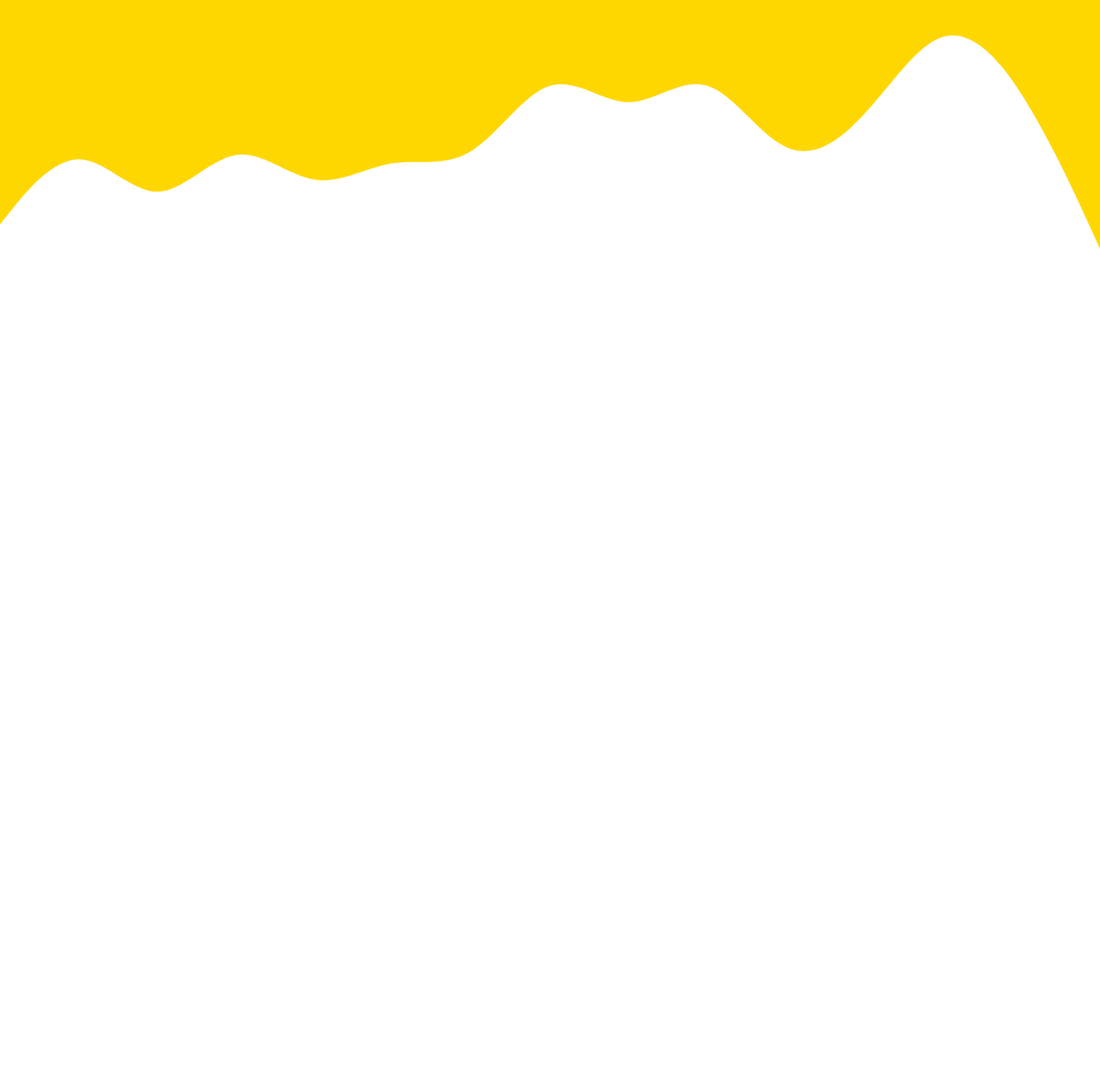
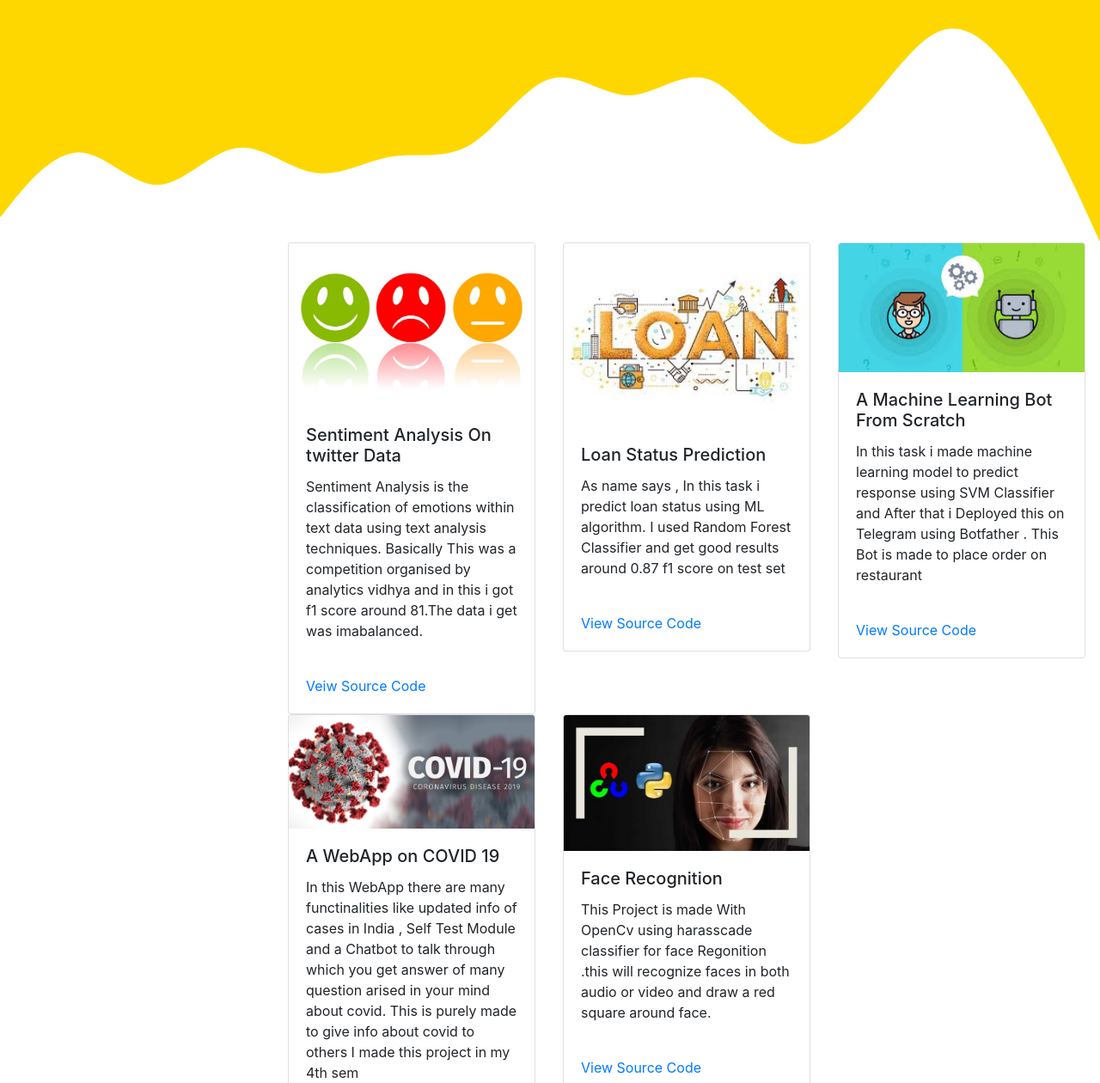
Before and after one commit to chauhanarpit09/My-Portfolio, a plain HTML site: page index.html in a window 1280 px wide. Shown: the part 3482-4742 px from the top of the page at 86% size. Before the commit the page ends 3772 px from the top, so only its background shows below. Drawn offline with nearby package versions, Linux system fonts and the light colour scheme.

Commit message:
updated on 24

```diff
--- a/index.html
+++ b/index.html
@@ -183,22 +183,24 @@
         </div>
     </div>
 
-    <svg xmlns="http://www.w3.org/2000/svg" id= "skillsvg" viewBox="0 0 1440 320"><path fill="#000000" fill-opacity="1" d="M0,288L1440,128L1440,320L0,320Z"></path></svg>
-     <div class="container-fluid" id="area" >
-        <div class="row" style="background:black;">
+    <!--Interest Area-->
+    <svg xmlns="http://www.w3.org/2000/svg" id="skillsvg" viewBox="0 0 1440 320"><path fill="#000000" fill-opacity="1" d="M0,288L1440,128L1440,320L0,320Z"></path></svg>
+     <div class="container-fluid" id="area">
+        <div class="row" style="background:black;padding-top:40px;">
             <div class="col-lg-5 col-md-12 col-12" id="TopSkills">
                 <h1 class="interest">Intrest Area</h1>
             </div>
             <div class="col-lg-2"></div>
-            <div class="col-lg-5 col-md-12 col-12" id = "in">]
+            <div class="col-lg-5 col-md-12 col-12" id ="in">]
                 <h2 id="interest"></h2>
             </div>
         </div>
      </div>
-     <br><br>
-     <svg xmlns="http://www.w3.org/2000/svg"  style="position:absolute" viewBox="0 0 1440 320"><path fill="#000000" fill-opacity="1" d="M0,128L1440,224L1440,0L0,0Z"></path></svg>
+     <svg xmlns="http://www.w3.org/2000/svg" style="position:absolute" viewBox="0 0 1440 320"><path fill="#000000" fill-opacity="1" d="M0,128L1440,224L1440,0L0,0Z"></path></svg>
      <svg xmlns="http://www.w3.org/2000/svg" viewBox="0 0 1440 320"><path fill="#ffd700" fill-opacity="1" d="M0,128L1440,224L1440,320L0,320Z"></path></svg>
 
+
+    <!--My Certificates-->
     <div class="container-fluid" style="background:#ffd700">
         <div class="row">
             <div class="col-md-12 col-12 col-lg-12">
@@ -257,6 +259,78 @@
     </div>
 
     <svg xmlns="http://www.w3.org/2000/svg" viewBox="0 0 1440 320"><path fill="#ffd700" fill-opacity="1" d="M0,288L17.1,266.7C34.3,245,69,203,103,202.7C137.1,203,171,245,206,245.3C240,245,274,203,309,197.3C342.9,192,377,224,411,229.3C445.7,235,480,213,514,208C548.6,203,583,213,617,192C651.4,171,686,117,720,106.7C754.3,96,789,128,823,128C857.1,128,891,96,926,106.7C960,117,994,171,1029,186.7C1062.9,203,1097,181,1131,144C1165.7,107,1200,53,1234,42.7C1268.6,32,1303,64,1337,117.3C1371.4,171,1406,245,1423,282.7L1440,320L1440,0L1422.9,0C1405.7,0,1371,0,1337,0C1302.9,0,1269,0,1234,0C1200,0,1166,0,1131,0C1097.1,0,1063,0,1029,0C994.3,0,960,0,926,0C891.4,0,857,0,823,0C788.6,0,754,0,720,0C685.7,0,651,0,617,0C582.9,0,549,0,514,0C480,0,446,0,411,0C377.1,0,343,0,309,0C274.3,0,240,0,206,0C171.4,0,137,0,103,0C68.6,0,34,0,17,0L0,0Z"></path></svg>
+
+    <!-- Project Section -->
+    <div class="container-fluid">
+        <div class="row">
+            <div class="col-lg-3 col-md-12 col-12 col-sm-12">
+            </div>
+            <div class="col-lg-3 col-md-6 col-sm-12 col-12">
+                <div class="card" style="width: 18rem;">
+                    <img class="card-img-top" src="img/sentiment.jpg" alt="Card image cap">
+                    <div class="card-body">
+                        <h5 class="card-title">Sentiment Analysis On twitter Data</h5>
+                        <p class="card-text">Sentiment Analysis is the classification of emotions within text data using text analysis techniques. Basically This was a competition organised by analytics vidhya and in this i got f1 score around 81.The data i get was imabalanced. </p>
+                    </div>
+                    <div class="card-body">
+                        <a href="https://github.com/chauhanarpit09/Sentiment-Analysis-on-Imbalanced-Data" class="card-link">Veiw Source Code</a>
+                    </div>
+                </div>
+            </div>
+            <div class="col-lg-3 col-md-6 col-12 col-sm-12">
+                <div class="card" style="width: 18rem;">
+                    <img class="card-img-top" src="img/loan.jpg" alt="Card image cap">
+                    <div class="card-body">
+                        <h5 class="card-title">Loan Status Prediction</h5>
+                        <p class="card-text">As name says , In this task i predict loan status using ML algorithm. I used Random Forest Classifier and get good results around 0.87 f1 score on test set</p>
+                    </div>
+                    <div class="card-body">
+                        <a href="https://github.com/chauhanarpit09/Loan-Status-Prediction" class="card-link">View Source Code</a>
+                    </div>
+                </div>
+            </div>
+            <div class="col-lg-3 col-md-6 col-12 col-sm-12">
+                <div class="card" style="width: 18rem;">
+                    <img class="card-img-top" src="img/chatbot.jpg" alt="Card image cap">
+                    <div class="card-body">
+                        <h5 class="card-title">A Machine Learning Bot From Scratch</h5>
+                        <p class="card-text">In this task i made machine learning model to predict response using SVM Classifier and After that i Deployed this on Telegram using Botfather . This Bot is made to place order on restaurant </p>
+                    </div>
+                    <div class="card-body">
+                        <a href="https://github.com/chauhanarpit09/Chatbot" class="card-link">View Source Code</a>
+                    </div>
+                </div>
+            </div>
+            <div class="col-lg-3 col-md-12 col-12 col-sm-12"></div>
+            <div class="col-lg-3 col-md-6 col-12 col-sm-12">
+                <div class="card" style="width: 18rem;">
+                    <img class="card-img-top" src="img/covid.jpg" alt="Card image cap">
+                    <div class="card-body">
+                        <h5 class="card-title">A WebApp on COVID 19</h5>
+                        <p class="card-text">In this WebApp there are many functinalities like updated info of cases in India , Self Test Module and a Chatbot to talk through which you get answer of many question arised in your mind about covid. This is purely made to give info about covid to others I made this project in my 4th sem </p>
+                    </div>
+                    <div class="card-body">
+                        <a href="https://github.com/chauhanarpit09/chauhanarpit09-COVID19-WebAPP-with-Selftest-module-and-Chatbot-based-on-ML-" class="card-link">View Source Code</a>
+                    </div>
+                </div>
+            </div>
+            <div class="col-lg-3 col-md-6 col-12 col-sm-12">
+                <div class="card" style="width: 18rem;">
+                    <img class="card-img-top" src="img/face.jpg" alt="Card image cap">
+                    <div class="card-body">
+                        <h5 class="card-title">Face Recognition</h5>
+                        <p class="card-text">This Project is made With OpenCv using harasscade classifier for face Regonition .this will recognize faces in both audio or video and draw a red square around face.</p>
+                    </div>
+                    <div class="card-body">
+                        <a href="https://github.com/chauhanarpit09/Open-cv-face-regonition-in-video-or-image" class="card-link">View Source Code</a>
+                    </div>
+                </div>
+            </div>
+        </div>
+
+    </div>
+
+
 <SCRIPT src="index.js"></SCRIPT>
 <script src="https://code.jquery.com/jquery-3.5.1.slim.min.js" integrity="sha384-DfXdz2htPH0lsSSs5nCTpuj/zy4C+OGpamoFVy38MVBnE+IbbVYUew+OrCXaRkfj" crossorigin="anonymous"></script>
 <script src="https://cdn.jsdelivr.net/npm/popper.js@1.16.1/dist/umd/popper.min.js" integrity="sha384-9/reFTGAW83EW2RDu2S0VKaIzap3H66lZH81PoYlFhbGU+6BZp6G7niu735Sk7lN" crossorigin="anonymous"></script>
```
Also changed, not shown: img/chatbot.jpg (added), img/covid.jpg (added), img/face.jpg (added), img/loan.jpg (added), img/sentiment.jpg (added).
